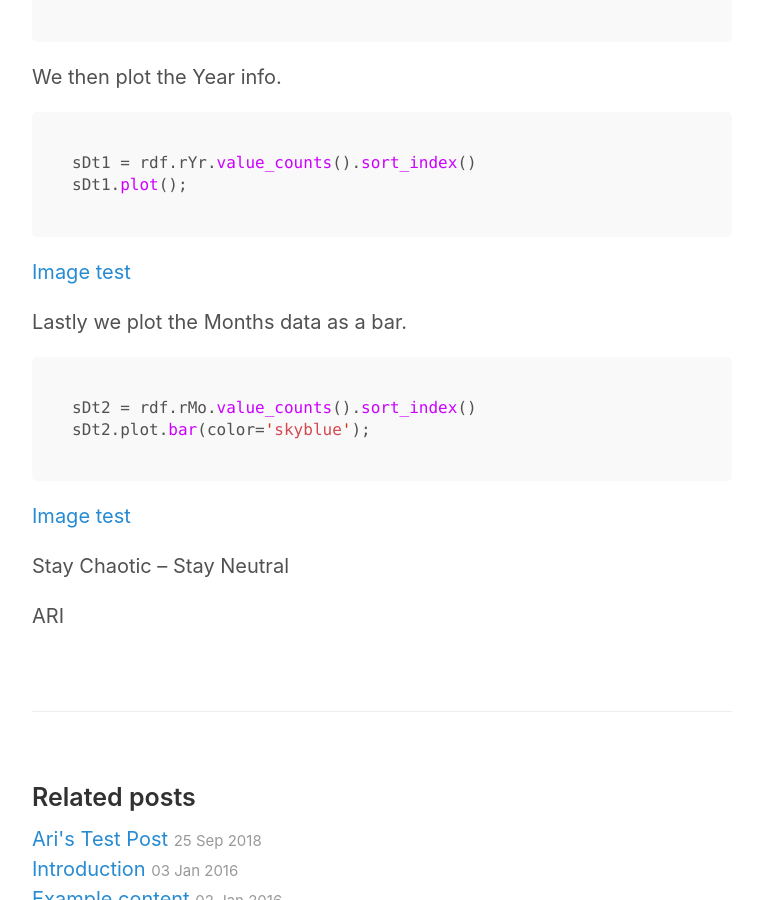
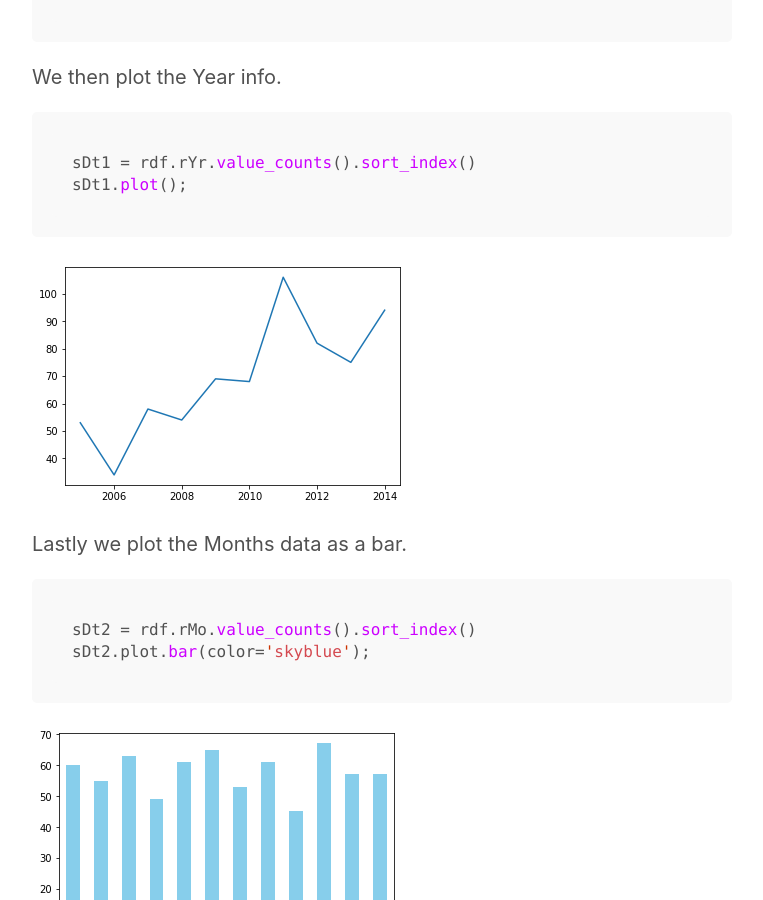
Before and after one commit to virrey/virrey.github.io, a Jekyll site: the page built from _posts/2018-09-26-FSIS-Recall-Data.md, in a window 1280 px wide and 900 px high, scrolled down 1789 px. Shown: the whole window, without its empty margins (258-1021 px from the left). Built offline with Jekyll 4.4.1, drawn with Linux system fonts in a browser that asks for light colours; our own code applies the rules of GitHub Pages for plain Markdown files.

Commit message:
quick update because we are live

````diff
--- a/_posts/2018-09-26-FSIS-Recall-Data.md
+++ b/_posts/2018-09-26-FSIS-Recall-Data.md
@@ -49,7 +49,7 @@ sDt1 = rdf.rYr.value_counts().sort_index()
 sDt1.plot();
 ```
 
-  [Image test]({{ site.url }}/images/plot.png)
+  ![Image test]({{ site.url }}/images/plot.png)
 
 Lastly we plot the Months data as a bar.
 
@@ -58,7 +58,7 @@ sDt2 = rdf.rMo.value_counts().sort_index()
 sDt2.plot.bar(color='skyblue');
 ```
 
-  [Image test]({{ site.url }}/images/bar.png)
+  ![Image test]({{ site.url }}/images/bar.png)
 
 Stay Chaotic -- Stay Neutral
 
````
